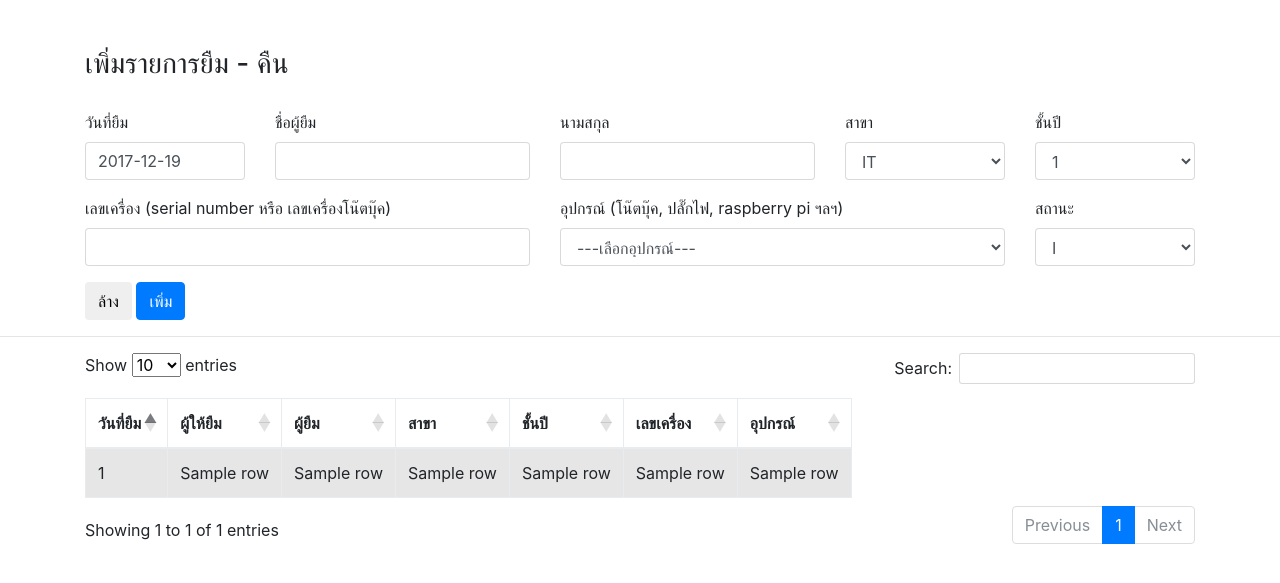
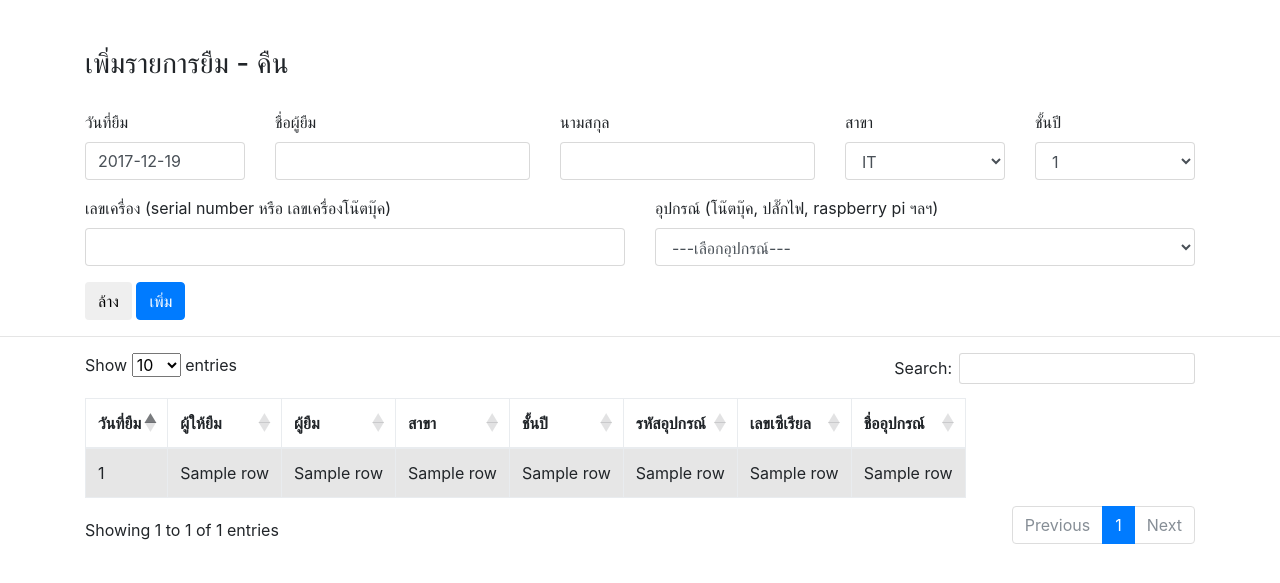
Before and after one commit to boom102155/python-work, a Flask app: template templates/lend.html in a window 1280 px wide. Shown: the part 58-641 px from the top of the page. Run offline with Flask 2, Linux system fonts and the light colour scheme; the template is opened without the code that fills it: most values are stand-ins (such as "Sample title", 1, 10 or a date in 2020); some libraries are stand-ins or nearby versions.

Commit message:
Update
Update 19/12/2560

```diff
--- a/static/js/lendTable.js
+++ b/static/js/lendTable.js
@@ -7,13 +7,8 @@ $(document).ready(function() {
 	    $("#txtSurname").val($(this).closest('tr').children()[2].textContent);
 	    $("#sFaculty").val($(this).closest('tr').children()[3].textContent);
 	    $("#sClass").val($(this).closest('tr').children()[4].textContent);
-	    $("#txtSerial").val($(this).closest('tr').children()[5].textContent);
-	    $("#txtEquipment").val($(this).closest('tr').children()[6].textContent);
-	    $('#datepicker').datepicker({
-            format: 'yyyy-mm-dd',
-            todayBtn: true
-            // language: 'th',             //เปลี่ยน label ต่างของ ปฏิทิน ให้เป็น ภาษาไทย   (ต้องใช้ไฟล์ bootstrap-datepicker.th.min.js นี้ด้วย)
-            // thaiyear: true              //Set เป็นปี พ.ศ.
-        }).datepicker("setDate", "0");  //กำหนดเป็นวันปัจุบัน
+	    $("#txtEID").val($(this).closest('tr').children()[5].textContent);
+	    $("#txtSerial").val($(this).closest('tr').children()[6].textContent);
+	    $("#txtEquipment").val($(this).closest('tr').children()[7].textContent);
     } );
 } );
--- a/templates/equipment.html
+++ b/templates/equipment.html
@@ -257,7 +257,7 @@
 	  	<div class="modal-dialog">
 	    	<div class="modal-content">
 	      		<div class="modal-header">
-	      			<h5 class="modal-title" id="exampleModalLabel">Edit / Delete</h5>
+	      			<h5 class="modal-title" id="exampleModalLabel">ลบ / แก้ไข</h5>
 			        <button type="button" class="close" data-dismiss="modal" aria-label="Close">
 			          	<span aria-hidden="true">&times;</span>
 			        </button>
--- a/templates/lend.html
+++ b/templates/lend.html
@@ -17,7 +17,24 @@
     <link rel="stylesheet" type="text/css" href="https://cdnjs.cloudflare.com/ajax/libs/twitter-bootstrap/4.0.0-beta/css/bootstrap.css">
 
     <!-- data table script -->
-    <script type="text/javascript" src="{{ url_for('static',filename="js/lendTable.js")}}"></script>
+    <!-- <script type="text/javascript" src="{{ url_for('static',filename="js/lendTable.js")}}"></script> -->
+    <script type="text/javascript">
+	    $(document).ready(function() {
+			var table = $('#example').DataTable();
+			$('#example tbody').on('click', 'tr', 'td', function () {
+		        $("#myModal").modal("show");
+		        $("#txtDate").val($(this).closest('tr').children()[0].textContent);
+			    $("#txtName").val($(this).closest('tr').children()[1].textContent);
+			    $("#txtSurname").val($(this).closest('tr').children()[2].textContent);
+			    $("#sFaculty").val($(this).closest('tr').children()[3].textContent);
+			    $("#sClass").val($(this).closest('tr').children()[4].textContent);
+			    $("#txtEID").val($(this).closest('tr').children()[5].textContent);
+			    $("#txtIeid").val($(this).closest('tr').children()[5].textContent);
+			    $("#txtSerial").val($(this).closest('tr').children()[6].textContent);
+			    $("#txtEquipment").val($(this).closest('tr').children()[7].textContent);
+		    });
+		});
+	</script>
 
     <!-- script date picker -->
     <link rel="stylesheet" href="{{ url_for('static',filename="datepicker/dist/css/bootstrap-datepicker.css")}}">
@@ -36,7 +53,11 @@
             }).datepicker("setDate", "0");  //กำหนดเป็นวันปัจุบัน
         });
   	</script>
-
+    <style type="text/css">
+    	.mycontent-left {
+		  border-right: 1px solid #EEEEEE;
+		}
+    </style>
 </head>
 <body>
 	<!-- ++++++++++++++++++++++navbar++++++++++++++++++++++ -->
@@ -128,13 +149,13 @@
 	        </div>
 	    </div>
 	    <div class="row">
-	        <div class="col-5">
+	        <div class="col-6">
 	        	<div class="form-group">
 	        		<label for="serial" class="form-control-label">เลขเครื่อง (serial number หรือ เลขเครื่องโน๊ตบุ๊ค)</label>
 	        		<input type="text" class="form-control" id="serial" onkeyup="this.value=this.value.replace(/[^a-z0-9-]/g,'');"></input>
 	        	</div>
 	        </div>
-	        <div class="col-5">
+	        <div class="col-6">
 	        	<div class="form-group">
 	        		<label for="equipment" class="form-control-label">อุปกรณ์ (โน๊ตบุ๊ค, ปลั๊กไฟ, raspberry pi ฯลฯ)</label>
 	        		<select class="form-control" id="class">
@@ -142,16 +163,6 @@
 	        			{% for row in rows2 %}
 	        				<option value="{{ row[0] }}">{{ row[0] }}</option>
 	        			{% endfor %}
-	        		</select>
-	        	</div>
-	        </div>
-	        <div class="col-2">
-	        	<div class="form-group">
-	        		<label for="status" class="form-control-label">สถานะ</label>
-	        		<select class="form-control" id="status">
-	        			<option value="I">I</option>
-	        			<option value="U">U</option>
-	        			<option value="D">D</option>
 	        		</select>
 	        	</div>
 	        </div>
@@ -182,8 +193,9 @@
                 <th>ผู้ยืม</th>
                 <th>สาขา</th>
                 <th>ชั้นปี</th>
-                <th>เลขเครื่อง</th>
-                <th>อุปกรณ์</th>
+                <th>รหัสอุปกรณ์</th>
+                <th>เลขเซีเรียล</th>
+                <th>ชื่ออุปกรณ์</th>
             </thead>
 
             {% for row in rows1 %}
@@ -195,25 +207,30 @@
                 <td>{{row[4]}}</td>
                 <td>{{row[5]}}</td>
                 <td>{{row[6]}}</td>
+                <td>{{row[7]}}</td>
             </tr>
             {% endfor %}
         </table>
     </div>
 
     <div class="modal fade" id="myModal">
-	  	<div class="modal-dialog">
+	  	<div class="modal-dialog modal-lg">
 	    	<div class="modal-content">
 	      		<div class="modal-header">
-	      			<h5 class="modal-title" id="exampleModalLabel">Edit</h5>
+	      			<h5 class="modal-title" id="exampleModalLabel">แก้ไข ข้อมูลการยืม - คืน</h5>
 			        <button type="button" class="close" data-dismiss="modal" aria-label="Close">
 			          	<span aria-hidden="true">&times;</span>
 			        </button>
 	        	</div>
 		      	<div class="modal-body">
+			      	<div class="row">
+			      		<!-- ++++++++++++++++LEND Column++++++++++++++++++ -->
+			      		<div class="col-6 mycontent-left">
 			      			<form>
+			      				<h4 style="text-align: center;">ข้อมูลการยืม</h4>
 				      			<div class="form-group">
 				      				<label for="txtDate" class="form-control-label">วันที่ยืม</label>
-	      				<input type="text" class="form-control" id="txtDate"/>
+				      				<input type="text" class="form-control" id="txtDate" readonly="readonly" />
 				      				<script>
 								  		 $(document).ready(function () {
 								            $('#txtDate').datepicker({
@@ -226,41 +243,82 @@
 								  	</script>
 				      			</div>
 				      			<div class="form-group">
-	      				<label for="txtName" class="form-control-label">ชื่อผู้ยืม</label>
-	      				<input type="text" class="form-control" id="txtName"/>
+				      				<label for="txtName" class="form-control-label">ผู้ให้ยืม</label>
+				      				<input type="text" class="form-control" id="txtName" readonly="readonly" />
 				      			</div>
 				      			<div class="form-group">
-	      				<label for="txtSurname" class="form-control-label">นามสกุล</label>
-	      				<input type="text" class="form-control" id="txtSurname"/>
+				      				<label for="txtSurname" class="form-control-label">ผู้ยืม</label>
+				      				<input type="text" class="form-control" id="txtSurname" readonly="readonly" />
 				      			</div>
 				      			<div class="form-group">
 				      				<label for="sFaculty" class="form-control-label">สาขา</label>
-	      				<select class="form-control" id="sFaculty">
+				      				<input type="text" class="form-control" id="sFaculty" readonly="readonly"></input>
+				      				<!-- <select class="form-control" id="sFaculty" readonly="readonly">
 				      					<option value="IT">IT</option>
 				      					<option value="CS">CS</option>
-	      				</select>
+				      				</select> -->
 				      			</div>
 				      			<div class="form-group">
 				      				<label for="sClass" class="form-control-label">ชั้นปี</label>
-	      				<select class="form-control" id="sClass">
+				      				<input type="text" class="form-control" id="sClass" readonly="readonly"></input>
+				      				<!-- <select class="form-control" id="sClass" readonly="readonly">
 				      					<option value="1">1</option>
 				      					<option value="2">2</option>
 				      					<option value="3">3</option>
 				      					<option value="4">4</option>
-	      				</select>
+				      				</select> -->
+				      			</div>
+				      			<div class="form-group">
+				      				<label for="txtEID" class="form-control-label">รหัสอุปกรณ์</label>
+				      				<input type="text" class="form-control" id="txtEID" readonly="readonly" />
 				      			</div>
 				      			<div class="form-group">
 				      				<label for="txtSerial" class="form-control-label">ซีเรียล</label>
-	      				<input type="text" class="form-control" id="txtSerial"/>
+				      				<input type="text" class="form-control" id="txtSerial" readonly="readonly" />
 				      			</div>
 				      			<div class="form-group">
-	      				<label for="txtEquipment" class="form-control-label">อุปกรณ์</label>
-	      				<input type="text" class="form-control" id="txtEquipment"/>
+				      				<label for="txtEquipment" class="form-control-label">ชื่ออุปกรณ์</label>
+				      				<input type="text" class="form-control" id="txtEquipment" readonly="readonly" />
 				      			</div>
 			        		</form>
 			      		</div>
+			      		<!-- ++++++++++++++++Inspection Column++++++++++++++++++ -->
+			      		<div class="col-6">
+			      			<form>
+			      				<h4 style="text-align: center;">ข้อมูลการคืน</h4>
+			      				<div class="form-group">
+				      				<label for="txtDate" class="form-control-label">วันที่คืน</label>
+				      				<input type="text" class="form-control" id="txtInspecDate"/>
+				      				<script>
+								  		 $(document).ready(function () {
+								            $('#txtInspecDate').datepicker({
+								                format: 'yyyy-mm-dd',
+								                todayBtn: true
+								                // language: 'th',             //เปลี่ยน label ต่างของ ปฏิทิน ให้เป็น ภาษาไทย   (ต้องใช้ไฟล์ bootstrap-datepicker.th.min.js นี้ด้วย)
+								                // thaiyear: true              //Set เป็นปี พ.ศ.
+								            }).datepicker("setDate", "0");  //กำหนดเป็นวันปัจุบัน
+								        });
+								  	</script>
+				      			</div>
+				      			<div class="form-group">
+				      				<label for="txtIeid" class="form-control-label">รหัสอุปกรณ์</label>
+				      				<input type="text" class="form-control" id="txtIeid" readonly="readonly"/>
+				      			</div>
+				      			<div class="form-group">
+				      				<label for="" class="form-control-label">ผู้รับคืน</label>
+				      				<input type="text" class="form-control" id="" readonly="readonly"/>
+				      			</div>
+				      			<div class="form-group">
+				      				<label for="" class="form-control-label">รายละเอียด</label>
+				      				<textarea class="form-control" id=""></textarea>
+				      			</div>
+			      			</form>
+			      		</div>
+			      	</div>
+
+		      	</div>
 	      		<div class="modal-footer">
-	        		<button type="button" class="btn btn-danger">ลบ</button>
+	        		<!-- <button type="button" class="btn btn-danger">ลบ</button> -->
 	        		<button type="button" class="btn btn-primary">อัพเดท</button>
 	        		<button type="button" class="btn btn-default" data-dismiss="modal">ปิด</button>
 	      		</div>
--- a/test2.py
+++ b/test2.py
@@ -25,6 +25,7 @@ def lend():
                           "ps.SURNAME), "
                           "ps.FACULTY, "
                           "ps.CLASS, "
+                          "eq.EQUIPMENT_ID, "
                           "eq.SERIAL_NUMBER, "
                           "eq.EQUIPMENT_NAME "
                          "FROM LEND_HEAD lh, LEND_DETAIL ld, EQUIPMENT eq, STAFF s, PERSON ps "
@@ -35,6 +36,13 @@ def lend():
     rows2 = query2.fetchall();
 
     return render_template("lend.html", rows1=rows1, rows2=rows2)
+
+@app.route('/inspection', methods = ['POST', 'GET'])
+def inspection():
+    conn = db_connect.connect()
+    query = conn.execute("")
+    rows = query.fetchall();
+    return json.dumps()
 
 @app.route('/equipment', methods = ['POST', 'GET'])
 def equipment():
```
Lines whose indentation alone changed are shown as unchanged.
